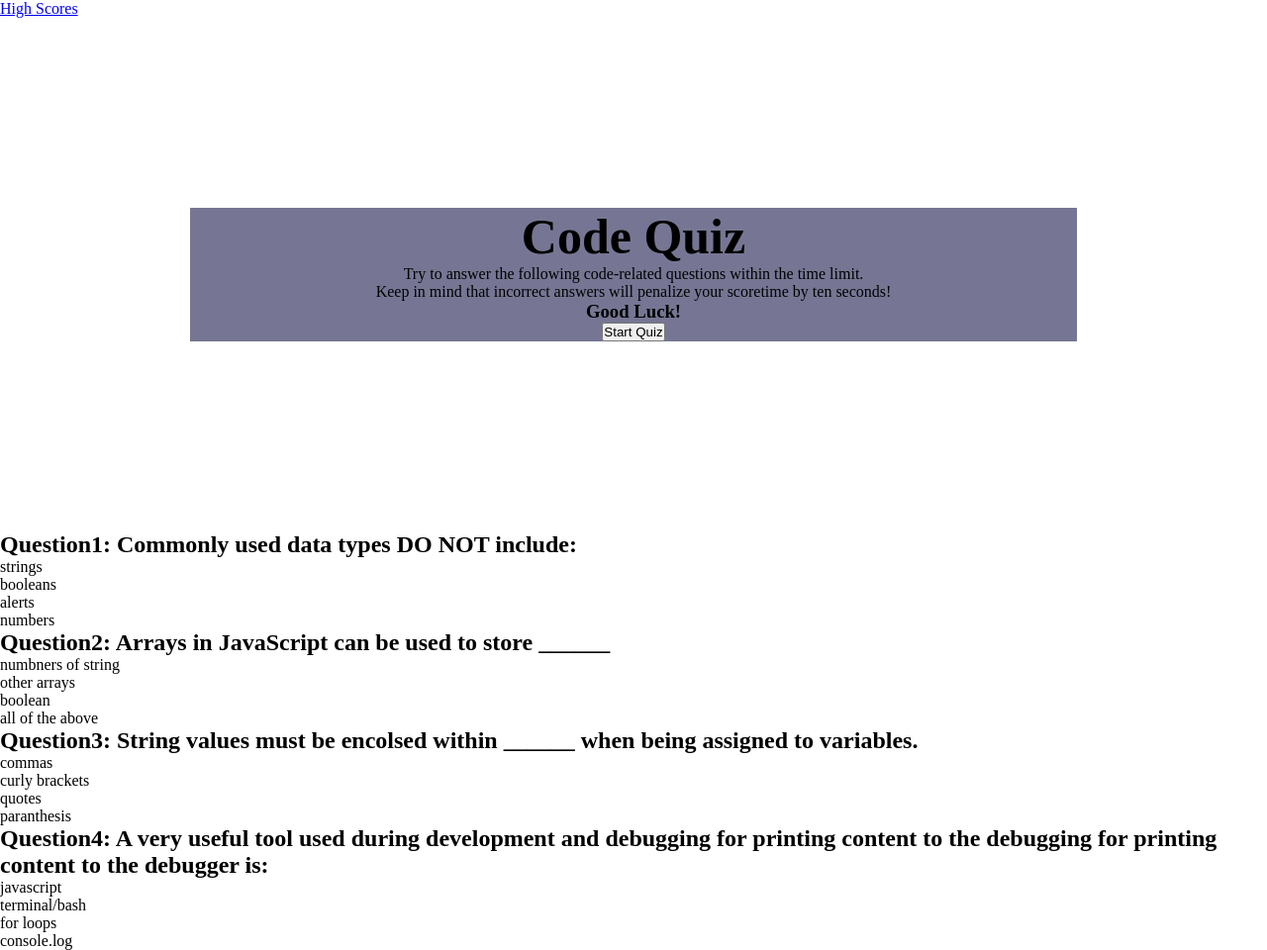
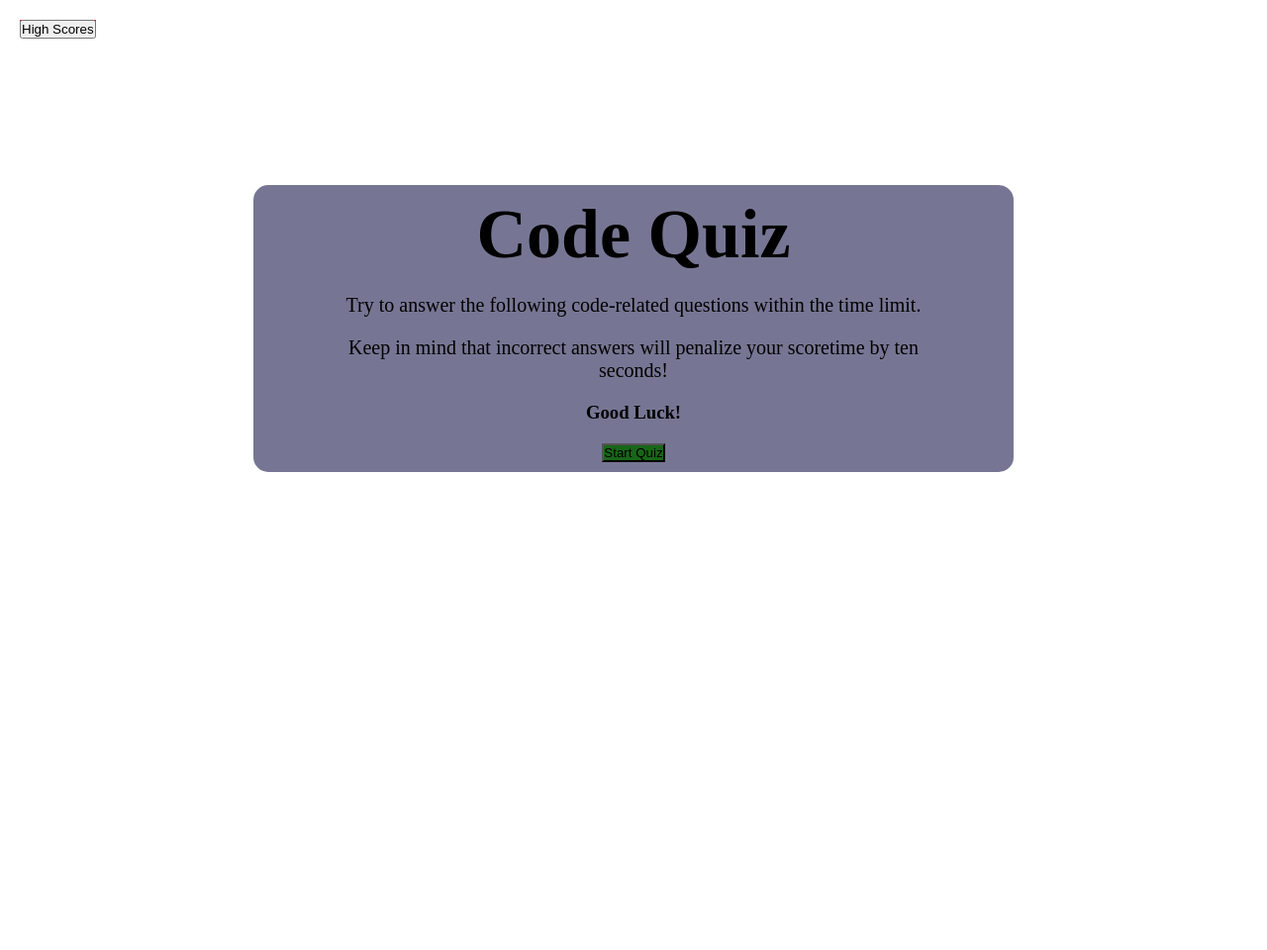
Before and after one commit to SowmyaNagayya/codequiz, a plain HTML site: page index.html in a window 1280 px wide. Shown: the whole page at 99% size. After the commit the page ends 800 px from the top, so only its background shows below. Drawn offline with Linux system fonts and the light colour scheme.

Commit message:
changes in js

```diff
--- a/assets/css/style.css
+++ b/assets/css/style.css
@@ -15,12 +15,55 @@ h1.time {
 }
 
 #quiz {
+    padding-top: 10px;
+    padding-bottom: 10px;
     text-align: center;
-    margin: 15%;
+    margin: 10%;
+    margin-left: 20%;
+    margin-right: 20%;
     background-color: rgb(118, 118, 148);
+    padding-left: 50px;
+    padding-right: 50px;
+    border-radius: 15px;
 
+}
+nav {
+    padding: 20px;
+    width: 50%;
+}
+
+nav :hover {
+    color: Red;
+  }
+
+nav a {
+    background-color: rgb(214, 44, 44);
 }
 
 h1 {
-    font-size: 50px;
+    font-size: 70px;
+    margin-left: 40px;
+    margin-right: 40px;
 }
+
+p {
+    margin-top: 20px;
+    margin-left: 40px;
+    margin-right: 40px;
+    font-size: 20px;
+}
+
+h3 {
+    margin-top: 20px;
+    margin-left: 40px;
+    margin-right: 40px;
+}
+
+#startBtn {
+    margin-top: 20px;
+    background-color: rgb(24, 102, 24);
+}
+
+#startBtn :hover {
+    color: yellow;
+  }
--- a/assets/js/script.js
+++ b/assets/js/script.js
@@ -16,40 +16,44 @@
 
 // After all questions OR after time runs out, show the user their score
 // High score tracking
-
-var quizContainer = document.getElementById(quiz);
+var timerEl = document.querySelector(".time");
+var questionSectionEl = document.querySelector(".question-section");
+var quizContainer = document.getElementById("quiz");
 var questions = [
     {
-        question1: "Commonly used data types DO NOT include:",
+        question: "Commonly used data types DO NOT include:",
         options: ["strings","booleans","alerts","numbers"],
-        answer: options[2]
+        answer: "alerts"
     },
     {
-        question2: "Arrays in JavaScript can be used to store ______",
+        question: "Arrays in JavaScript can be used to store ______",
         options: ["numbers and strings","other arrays","boolean","all of the above"],
-        answer: options[1]
+        answer: "numbers and strings"
     },
     {
-        question1: "String values must be encolsed within ______ when being assigned to variables.",
+        question: "String values must be encolsed within ______ when being assigned to variables.",
         options: ["commas","curly brackets","quotes","paranthesis"],
-        answer: options[3]
+        answer: "quotes"
     },
     {
-        question1: "A very useful tool used during development and debugging for printing content to the debugging for printing content to the debugger is:",
+        question: "A very useful tool used during development and debugging for printing content to the debugging for printing content to the debugger is:",
         options: ["javascript","terminal/bash","for loops","console.log"],
-        answer:options[4]
+        answer: "console.log"
     }
 ];
+var questionIndex=0;
+var timeLeft = questions.length*15;
 
+var timerInterval;
 // on click, the startGame function begins
 function startGame() {
 
     // makes the title, instructions, and start button disappear
-    var mainPage= document.getElementById(quiz);
+    var mainPage= document.getElementById("quiz");
      mainPage.setAttribute("style", "display: none")
+     displayQuestion();
+    //  countdown begins function
 
-    //  countdown begins function
-        var timeLeft = 60;
         function callback() {
             timeLeft--;
             timerEl.textContent = "Time: " + timeLeft;
@@ -58,6 +62,54 @@ function startGame() {
             timerEl.textContent = "Time is up!";
         }
         }
-    var timerInterval = setInterval(callback, 1000);
+      timerInterval = setInterval(callback, 1000);
     // askQuestion1();
     };
+
+    function displayQuestion() {
+        questionSectionEl.innerHTML= `
+
+        <h2>Question ${questionIndex+1} : ${questions[questionIndex].question} </h2>
+          <ul>
+            <li><button  class="answer">${questions[questionIndex].options[0]}</button></li>
+            <li ><button class="answer">${questions[questionIndex].options[1]}</button></li>
+            <li ><button class="answer">${questions[questionIndex].options[2]}</button></li>
+            <li ><button class="answer">${questions[questionIndex].options[3]}</button></li>
+          </ul>
+
+           <div class="message"></div>
+          `
+
+
+          var answerEl= document.querySelectorAll(".answer");
+          var messageEl=document.querySelector(".message");
+
+          for(var i=0;i<answerEl.length;i++){
+              answerEl[i].addEventListener("click", function(event){
+                  if(event.target.textContent ===questions[questionIndex].answer ) {
+                      messageEl.textContent="correct";
+                  } else {
+                      messageEl.textContent="wrong";
+                      timeLeft=timeLeft-15;
+
+                  }
+
+                  setTimeout(function(){
+                    questionIndex++;
+                     if(questionIndex<questions.length && timeLeft>0) {
+                         displayQuestion();
+
+
+
+                     }else {
+                         timeLeft=0;
+                       clearInterval(timerInterval)
+                     }
+
+                  },2000)
+
+              })
+          }
+
+
+    }
--- a/index.html
+++ b/index.html
@@ -9,9 +9,9 @@
 </head>
   <body>
     <nav>
-      <a href="./index1.html">High Scores</a>
+      <a href="./index1.html"><button>High Scores</button></a>
     </nav>
-    <h1 class="time" ></h1>
+     <h1 class="time" ></h1>
       <div id="main"></div>
    <!--mainpage-->
     <div id = "quiz">
@@ -21,50 +21,10 @@
         <h3>Good Luck!</h3>
         <button id = "startBtn" onclick="startGame()">Start Quiz</button>
     </div>
+     <div class="question-section">
 
-    <!--Question1-->
-    <div id="question1"></div>
-    <h2>Question1: Commonly used data types DO NOT include:</h2>
-      <ul>
-        <li>strings</li>
-        <li>booleans</li>
-        <li>alerts</li>
-        <li>numbers</li>
-      </ul>
-  </div>
+     </div>
 
-  <!--Question2-->
-  <div id="question2"></div>
-    <h2>Question2: Arrays in JavaScript can be used to store ______</h2>
-      <ul>
-        <li>numbners of string</li>
-        <li>other arrays</li>
-        <li>boolean</li>
-        <li>all of the above</li>
-      </ul>
-  </div>
-
-  <!--Question3-->
-  <div id="question3"></div>
-    <h2>Question3: String values must be encolsed within ______ when being assigned to variables.</h2>
-      <ul>
-        <li>commas</li>
-        <li>curly brackets</li>
-        <li>quotes</li>
-        <li>paranthesis</li>
-      </ul>
-  </div>
-
-  <!--Question4-->
-  <div id="question4"></div>
-    <h2>Question4: A very useful tool used during development and debugging for printing content to the debugging for printing content to the debugger is:</h2>
-      <ul>
-        <li>javascript</li>
-        <li>terminal/bash</li>
-        <li>for loops</li>
-        <li>console.log</li>
-      </ul>
-  </div>
     <script src="./assets/js/script.js"></script>
 </body>
 </html>
```
